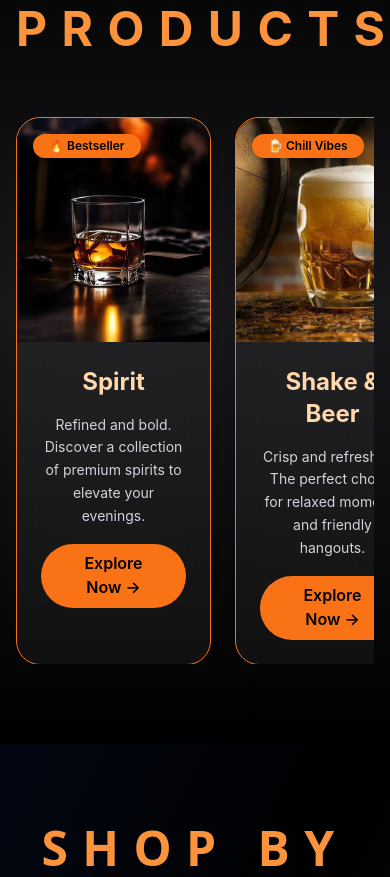
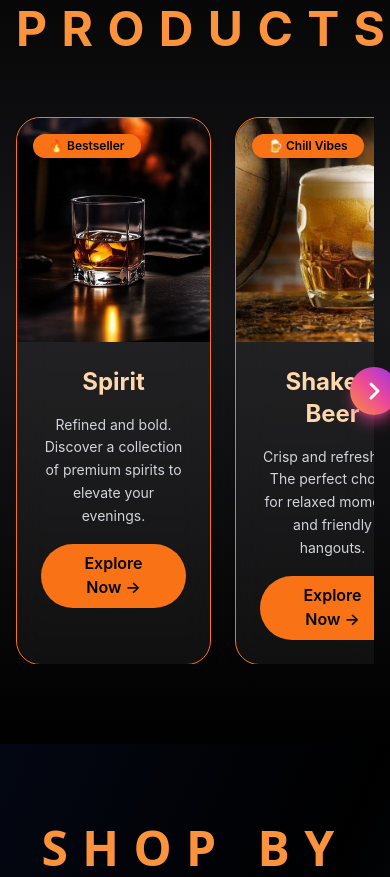
Before and after one commit to ZNilakshi/Capstone-Project, a React (Create React App) app in the folder frontend/: page / in a window 390 px wide. Shown: the part 1449-2326 px from the top of the page. Built offline with nearby package versions, Linux system fonts and the light colour scheme.

Commit message:
arrow add

```diff
--- a/frontend/src/components/FeaturedProducts.jsx
+++ b/frontend/src/components/FeaturedProducts.jsx
@@ -1,4 +1,4 @@
-import React from "react";
+import React, { useRef, useState, useEffect } from "react";
 import { useNavigate } from "react-router-dom";
 
 const products = [
@@ -7,26 +7,73 @@ const products = [
     image: "/sprit2.jpg",
     path: "/sprite",
     tag: "🔥 Bestseller",
-    description: "Refined and bold. Discover a collection of premium spirits to elevate your evenings.",
+    description:
+      "Refined and bold. Discover a collection of premium spirits to elevate your evenings.",
   },
   {
     name: "Shake & Beer",
     image: "/beer2.jpg",
     path: "/ShakeBeer",
     tag: "🍺 Chill Vibes",
-    description: "Crisp and refreshing. The perfect choice for relaxed moments and friendly hangouts.",
+    description:
+      "Crisp and refreshing. The perfect choice for relaxed moments and friendly hangouts.",
   },
   {
     name: "Wine",
     image: "/wine2.jpg",
     path: "/WineStore",
     tag: "🍷 Classic Taste",
-    description: "Sophistication in every sip. Explore the finest selection of red, white, and sparkling wines.",
+    description:
+      "Sophistication in every sip. Explore the finest selection of red, white, and sparkling wines.",
   },
 ];
 
 const FeaturedProducts = () => {
   const navigate = useNavigate();
+  const containerRef = useRef(null);
+
+  // States to track scroll position for showing arrows
+  const [canScrollLeft, setCanScrollLeft] = useState(false);
+  const [canScrollRight, setCanScrollRight] = useState(false);
+
+  // Check scroll position and update arrow visibility
+  const updateScrollButtons = () => {
+    const container = containerRef.current;
+    if (!container) return;
+
+    setCanScrollLeft(container.scrollLeft > 0);
+    setCanScrollRight(
+      container.scrollLeft + container.clientWidth < container.scrollWidth
+    );
+  };
+
+  // Scroll handler for arrows
+  const scroll = (direction) => {
+    const container = containerRef.current;
+    if (!container) return;
+
+    const scrollAmount = container.clientWidth * 0.7; // scroll 70% of container width
+    if (direction === "left") {
+      container.scrollBy({ left: -scrollAmount, behavior: "smooth" });
+    } else {
+      container.scrollBy({ left: scrollAmount, behavior: "smooth" });
+    }
+  };
+
+  // On mount and on scroll update arrows
+  useEffect(() => {
+    const container = containerRef.current;
+    if (!container) return;
+
+    updateScrollButtons();
+    container.addEventListener("scroll", updateScrollButtons);
+    window.addEventListener("resize", updateScrollButtons);
+
+    return () => {
+      container.removeEventListener("scroll", updateScrollButtons);
+      window.removeEventListener("resize", updateScrollButtons);
+    };
+  }, []);
 
   return (
     <section className="relative px-4 py-20 overflow-hidden text-white sm:px-10 lg:px-20 bg-gradient-to-b from-black via-zinc-900 to-black">
@@ -43,8 +90,73 @@ const FeaturedProducts = () => {
         </h1>
       </header>
 
-      {/* Card Container */}
-      <div className="flex gap-6 overflow-x-auto scroll-smooth snap-x snap-mandatory md:grid md:grid-cols-3 md:gap-8 md:overflow-visible md:snap-none">
+      {/* Card Container with arrows */}
+      <div className="relative">
+        {/* Left Arrow */}
+        {canScrollLeft && (
+          <button
+            onClick={() => scroll("left")}
+            aria-label="Scroll Left"
+            className="
+              absolute left-[-24px] top-1/2 -translate-y-1/2 z-20
+              w-12 h-12 rounded-full
+              bg-gradient-to-tr from-orange-400 via-pink-500 to-purple-600
+              shadow-lg shadow-pink-500/60
+              flex items-center justify-center
+              transition-transform duration-300
+              hover:scale-110
+              active:scale-95
+              focus:outline-none focus:ring-4 focus:ring-orange-300
+            "
+          >
+            <svg
+              xmlns="http://www.w3.org/2000/svg"
+              fill="none"
+              viewBox="0 0 24 24"
+              stroke="white"
+              strokeWidth={3}
+              className="w-6 h-6"
+            >
+              <path strokeLinecap="round" strokeLinejoin="round" d="M15 19l-7-7 7-7" />
+            </svg>
+          </button>
+        )}
+
+        {/* Right Arrow */}
+        {canScrollRight && (
+          <button
+            onClick={() => scroll("right")}
+            aria-label="Scroll Right"
+            className="
+              absolute right-[-24px] top-1/2 -translate-y-1/2 z-20
+              w-12 h-12 rounded-full
+              bg-gradient-to-tr from-orange-400 via-pink-500 to-purple-600
+              shadow-lg shadow-pink-500/60
+              flex items-center justify-center
+              transition-transform duration-300
+              hover:scale-110
+              active:scale-95
+              focus:outline-none focus:ring-4 focus:ring-orange-300
+            "
+          >
+            <svg
+              xmlns="http://www.w3.org/2000/svg"
+              fill="none"
+              viewBox="0 0 24 24"
+              stroke="white"
+              strokeWidth={3}
+              className="w-6 h-6"
+            >
+              <path strokeLinecap="round" strokeLinejoin="round" d="M9 5l7 7-7 7" />
+            </svg>
+          </button>
+        )}
+
+        {/* Scrollable Cards Container */}
+        <div
+          ref={containerRef}
+          className="flex gap-6 overflow-x-auto  scroll-smooth snap-x snap-mandatory md:grid md:grid-cols-3 md:gap-8 md:overflow-visible md:snap-none scrollbar-thin scrollbar-thumb-orange-500 scrollbar-track-transparent"
+        >
           {products.map((product, index) => (
             <div
               key={index}
@@ -77,9 +189,7 @@ const FeaturedProducts = () => {
                 <h3 className="text-2xl font-bold text-orange-200 transition group-hover:text-white">
                   {product.name}
                 </h3>
-              <p className="text-sm leading-relaxed text-gray-300">
-                {product.description}
-              </p>
+                <p className="text-sm leading-relaxed text-gray-300">{product.description}</p>
                 <button className="px-6 py-2 mt-4 font-semibold text-black transition bg-orange-500 rounded-full hover:bg-white hover:text-orange-500">
                   Explore Now →
                 </button>
@@ -87,6 +197,7 @@ const FeaturedProducts = () => {
             </div>
           ))}
         </div>
+      </div>
     </section>
   );
 };
```
Lines whose indentation alone changed are shown as unchanged.
